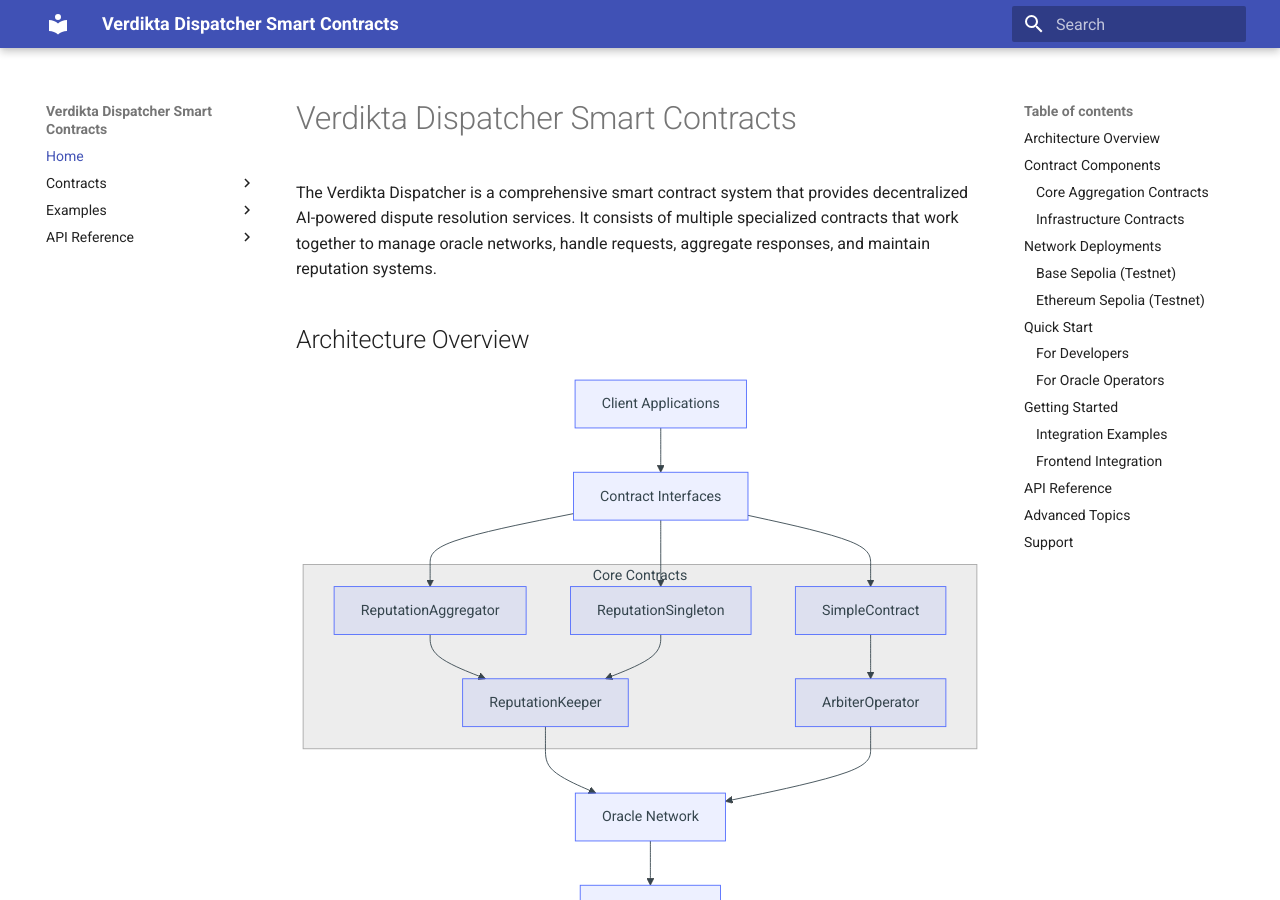
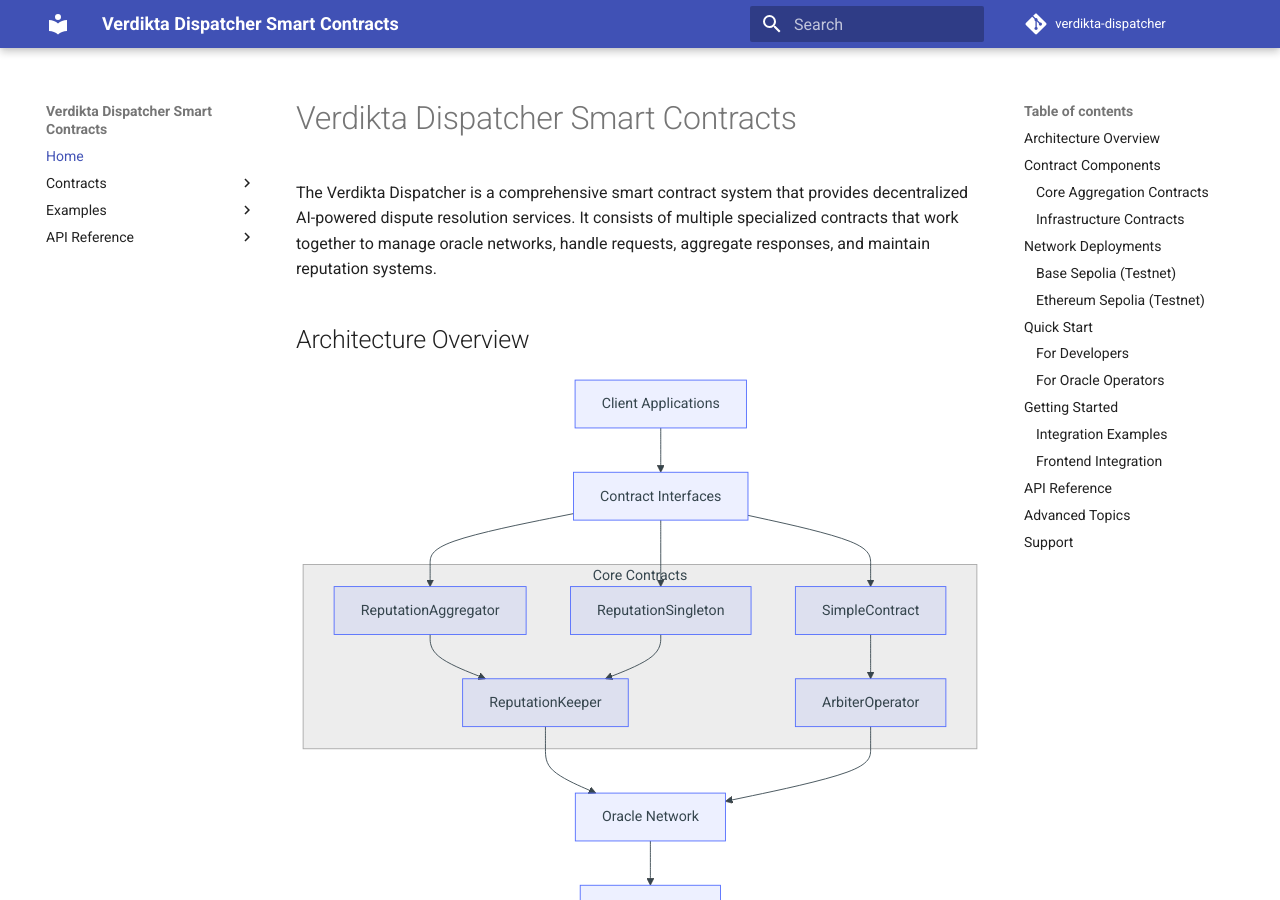
Before and after one commit to verdikta/verdikta-dispatcher, an MkDocs documentation site: the page built from docs/index.md, in a window 1280 px wide and 900 px high. Built offline with MkDocs 1.6.1 and Material for MkDocs 9.7.7, drawn with Linux system fonts in a browser that asks for light colours; comment, search, counter and statistics services are not loaded.

Commit message:
fix: configure repository metadata for docs edit links
Define repo URL and edit path so dispatcher docs pages generate source links against the correct repository.

Made-with: Cursor

```diff
--- a/mkdocs.yml
+++ b/mkdocs.yml
@@ -1,5 +1,10 @@
 site_name: Verdikta Dispatcher Smart Contracts
 site_description: Smart contract documentation for the Verdikta Dispatcher ecosystem
+
+# Repository
+repo_name: verdikta-dispatcher
+repo_url: https://github.com/verdikta/verdikta-dispatcher
+edit_uri: edit/master/docs/
 
 # Docs directory (set to docs subdirectory)
 docs_dir: docs
```
